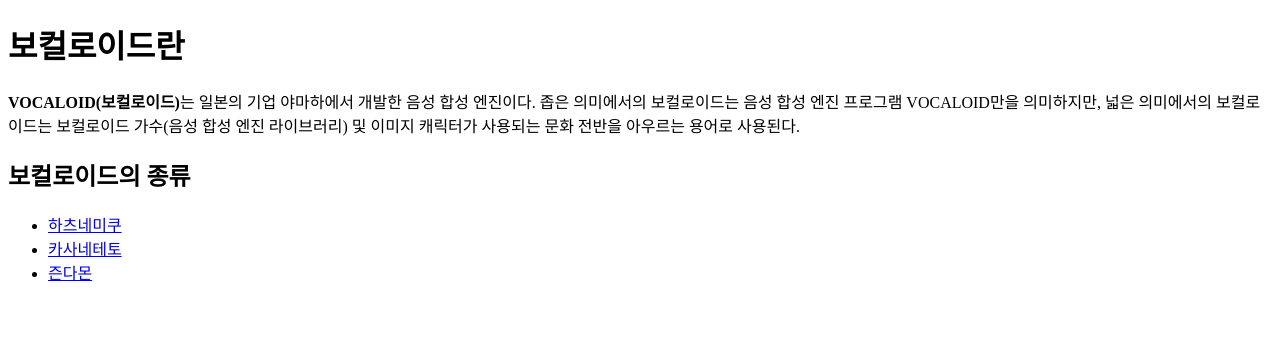
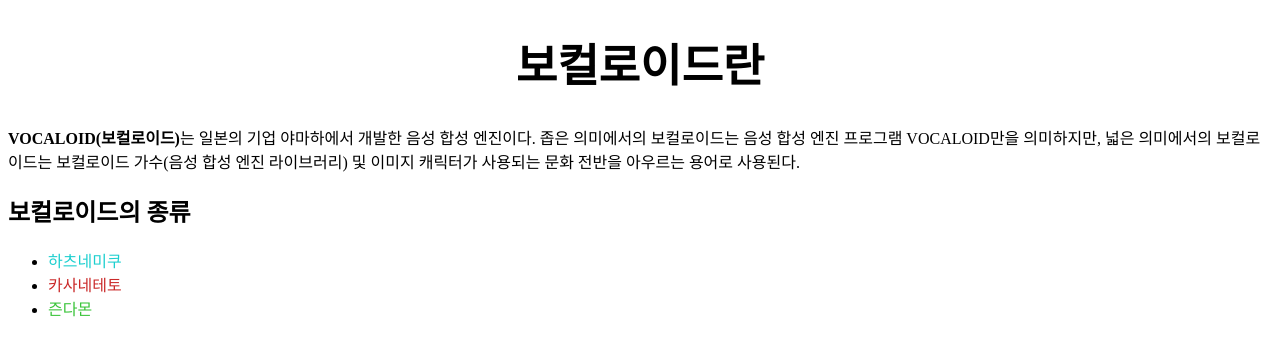
Before and after one commit to djhsie/VOCALOID-site, a plain HTML site: page index.html in a window 1280 px wide. Drawn offline with Linux system fonts and the light colour scheme.

Commit message:
처음해보는 css

```diff
--- a/index.html
+++ b/index.html
@@ -2,16 +2,20 @@
 <html>
 <head>
     <meta charset="UTF-8">
+    <style>
+        a {
+            color:black;
+            text-decoration: none;
+        }
+        h1 {
+           font-size: 45px;
+           text-align: center;
+           color:black;
+        }
+    </style>
     <title>보컬로이드에 대해서</title>
-    <!-- Google tag (gtag.js) -->
-<script async src="https://www.googletagmanager.com/gtag/js?id=G-JTTWN1B820"></script>
-<script>
-  window.dataLayer = window.dataLayer || [];
-  function gtag(){dataLayer.push(arguments);}
-  gtag('js', new Date());
 
-  gtag('config', 'G-JTTWN1B820');
-</script>
+
 </head>
 <body>
 
@@ -21,9 +25,9 @@
         좁은 의미에서의 보컬로이드는 음성 합성 엔진 프로그램 VOCALOID만을 의미하지만, 넓은 의미에서의 보컬로이드는 보컬로이드 가수(음성 합성 엔진 라이브러리) 및 이미지 캐릭터가 사용되는 문화 전반을 아우르는 용어로 사용된다.</p>
     <h2>보컬로이드의 종류</h2>
     <ul>
-        <li><a href="하츠네미쿠.html">하츠네미쿠</a></li>
-        <li><a href="카사네테토.html">카사네테토</a></li>
-        <li><a href="즌다몬.html">즌다몬</a></li>
+        <li><a href="하츠네미쿠.html" style="color: rgb(28, 207, 207);">하츠네미쿠</a></li>
+        <li><a href="카사네테토.html" style="color:rgb(202, 41, 41);">카사네테토</a></li>
+        <li><a href="즌다몬.html" style="color:rgb(58, 196, 58);">즌다몬</a></li>
     </ul>
 </body>
 </html>
```
Also changed, not shown: 즌다몬.html (+8 -12 lines), 카사네테토.html (+6 -12 lines), 하츠네미쿠.html (+4 -12 lines).
